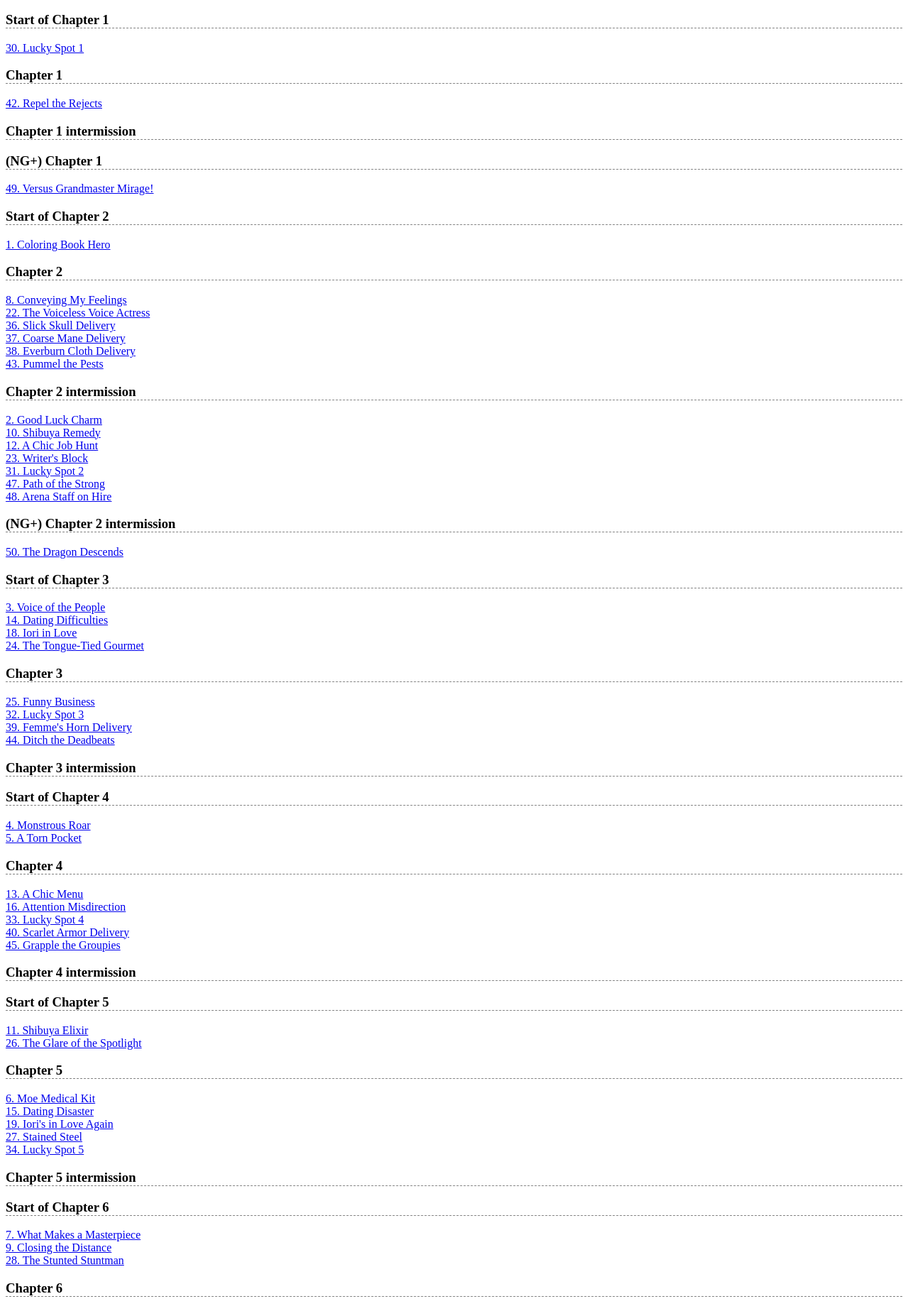
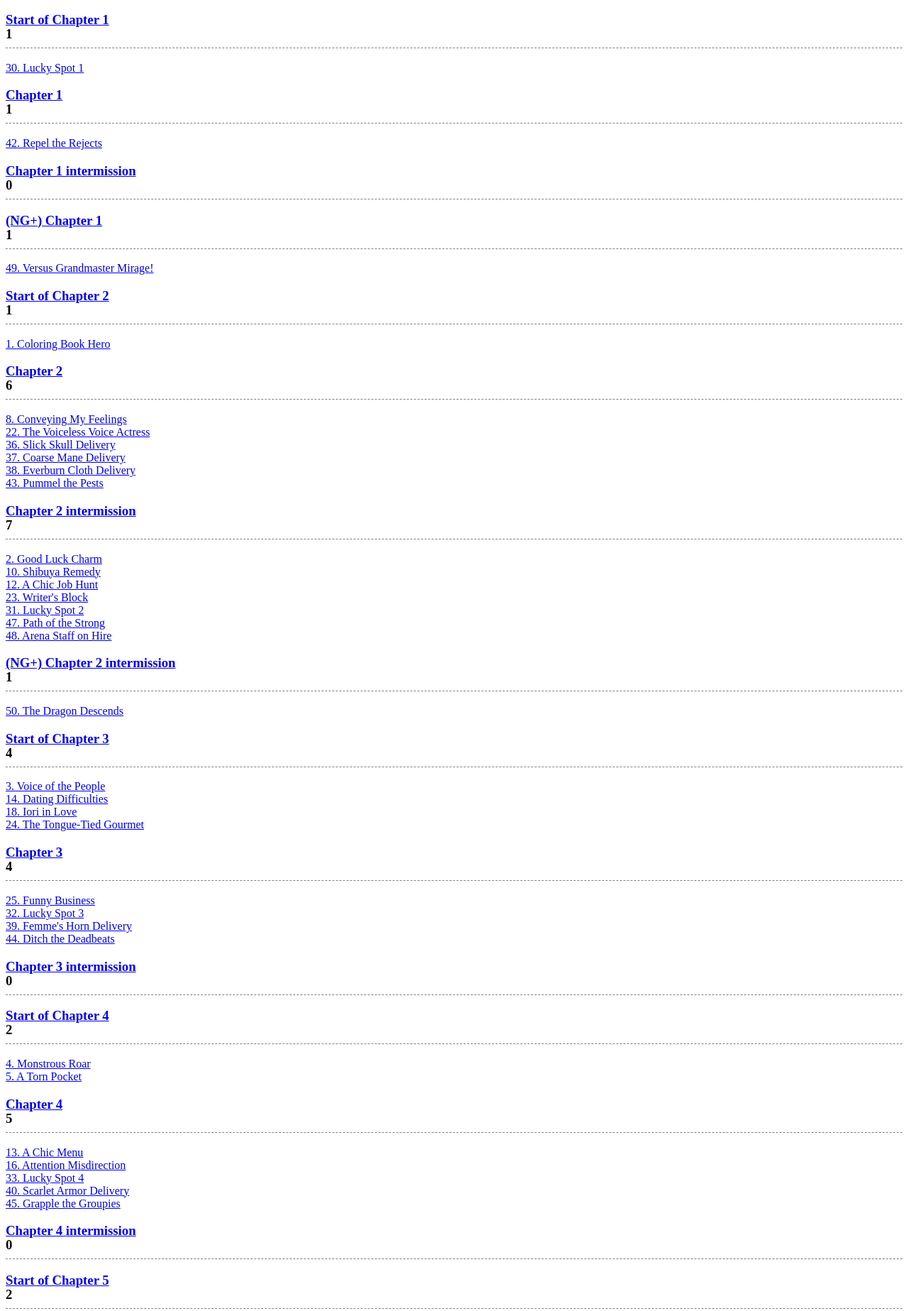
Before and after one commit to Felghana/fe_req, a plain HTML site: page out.html in a window 1280 px wide. Shown: the part 549-2396 px from the top of the page at 71% size. Drawn offline with Linux system fonts and the light colour scheme.

Commit message:
Update out.html

```diff
--- a/out.html
+++ b/out.html
@@ -104,42 +104,72 @@
     There is one play record for completing each request for the first time.  By convention, each request is numbered from 1 to 50, following the order in which the play records appear when viewing them from the Fortuna trophy wall.  (This is not the order in which they are available.)
    </p>
    <div>
-    <h2>
+    <h2 id="by_chapter">
      By Chapter
     </h2>
-    <h3>
+    <h3 class="contents_title" id="start_of_chapter_1">
+     <a href="#start_of_chapter_1">
       Start of Chapter 1
+     </a>
+     <p class="section_counts">
+      1
+     </p>
     </h3>
     <a class="chap_link" href="#30. Lucky Spot 1">
      30. Lucky Spot 1
     </a>
     <br/>
-    <h3>
+    <h3 class="contents_title" id="chapter_1">
+     <a href="#chapter_1">
       Chapter 1
+     </a>
+     <p class="section_counts">
+      1
+     </p>
     </h3>
     <a class="chap_link" href="#42. Repel the Rejects">
      42. Repel the Rejects
     </a>
     <br/>
-    <h3>
+    <h3 class="contents_title" id="chapter_1_intermission">
+     <a href="#chapter_1_intermission">
       Chapter 1 intermission
+     </a>
+     <p class="section_counts">
+      0
+     </p>
     </h3>
-    <h3>
+    <h3 class="contents_title" id="ng_chapter_1">
+     <a href="#ng_chapter_1">
       (NG+) Chapter 1
+     </a>
+     <p class="section_counts">
+      1
+     </p>
     </h3>
     <a class="chap_link" href="#49. Versus Grandmaster Mirage!">
      49. Versus Grandmaster Mirage!
     </a>
     <br/>
-    <h3>
+    <h3 class="contents_title" id="start_of_chapter_2">
+     <a href="#start_of_chapter_2">
       Start of Chapter 2
+     </a>
+     <p class="section_counts">
+      1
+     </p>
     </h3>
     <a class="chap_link" href="#1. Coloring Book Hero">
      1. Coloring Book Hero
     </a>
     <br/>
-    <h3>
+    <h3 class="contents_title" id="chapter_2">
+     <a href="#chapter_2">
       Chapter 2
+     </a>
+     <p class="section_counts">
+      6
+     </p>
     </h3>
     <a class="chap_link" href="#8. Conveying My Feelings">
      8. Conveying My Feelings
@@ -165,8 +195,13 @@
      43. Pummel the Pests
     </a>
     <br/>
-    <h3>
+    <h3 class="contents_title" id="chapter_2_intermission">
+     <a href="#chapter_2_intermission">
       Chapter 2 intermission
+     </a>
+     <p class="section_counts">
+      7
+     </p>
     </h3>
     <a class="chap_link" href="#2. Good Luck Charm">
      2. Good Luck Charm
@@ -196,15 +231,25 @@
      48. Arena Staff on Hire
     </a>
     <br/>
-    <h3>
+    <h3 class="contents_title" id="ng_chapter_2_intermission">
+     <a href="#ng_chapter_2_intermission">
       (NG+) Chapter 2 intermission
+     </a>
+     <p class="section_counts">
+      1
+     </p>
     </h3>
     <a class="chap_link" href="#50. The Dragon Descends">
      50. The Dragon Descends
     </a>
     <br/>
-    <h3>
+    <h3 class="contents_title" id="start_of_chapter_3">
+     <a href="#start_of_chapter_3">
       Start of Chapter 3
+     </a>
+     <p class="section_counts">
+      4
+     </p>
     </h3>
     <a class="chap_link" href="#3. Voice of the People">
      3. Voice of the People
@@ -222,8 +267,13 @@
      24. The Tongue-Tied Gourmet
     </a>
     <br/>
-    <h3>
+    <h3 class="contents_title" id="chapter_3">
+     <a href="#chapter_3">
       Chapter 3
+     </a>
+     <p class="section_counts">
+      4
+     </p>
     </h3>
     <a class="chap_link" href="#25. Funny Business">
      25. Funny Business
@@ -241,11 +291,21 @@
      44. Ditch the Deadbeats
     </a>
     <br/>
-    <h3>
+    <h3 class="contents_title" id="chapter_3_intermission">
+     <a href="#chapter_3_intermission">
       Chapter 3 intermission
+     </a>
+     <p class="section_counts">
+      0
+     </p>
     </h3>
-    <h3>
+    <h3 class="contents_title" id="start_of_chapter_4">
+     <a href="#start_of_chapter_4">
       Start of Chapter 4
+     </a>
+     <p class="section_counts">
+      2
+     </p>
     </h3>
     <a class="chap_link" href="#4. Monstrous Roar">
      4. Monstrous Roar
@@ -255,8 +315,13 @@
      5. A Torn Pocket
     </a>
     <br/>
-    <h3>
+    <h3 class="contents_title" id="chapter_4">
+     <a href="#chapter_4">
       Chapter 4
+     </a>
+     <p class="section_counts">
+      5
+     </p>
     </h3>
     <a class="chap_link" href="#13. A Chic Menu">
      13. A Chic Menu
@@ -278,11 +343,21 @@
      45. Grapple the Groupies
     </a>
     <br/>
-    <h3>
+    <h3 class="contents_title" id="chapter_4_intermission">
+     <a href="#chapter_4_intermission">
       Chapter 4 intermission
+     </a>
+     <p class="section_counts">
+      0
+     </p>
     </h3>
-    <h3>
+    <h3 class="contents_title" id="start_of_chapter_5">
+     <a href="#start_of_chapter_5">
       Start of Chapter 5
+     </a>
+     <p class="section_counts">
+      2
+     </p>
     </h3>
     <a class="chap_link" href="#11. Shibuya Elixir">
      11. Shibuya Elixir
@@ -292,8 +367,13 @@
      26. The Glare of the Spotlight
     </a>
     <br/>
-    <h3>
+    <h3 class="contents_title" id="chapter_5">
+     <a href="#chapter_5">
       Chapter 5
+     </a>
+     <p class="section_counts">
+      5
+     </p>
     </h3>
     <a class="chap_link" href="#6. Moe Medical Kit">
      6. Moe Medical Kit
@@ -315,11 +395,21 @@
      34. Lucky Spot 5
     </a>
     <br/>
-    <h3>
+    <h3 class="contents_title" id="chapter_5_intermission">
+     <a href="#chapter_5_intermission">
       Chapter 5 intermission
+     </a>
+     <p class="section_counts">
+      0
+     </p>
     </h3>
-    <h3>
+    <h3 class="contents_title" id="start_of_chapter_6">
+     <a href="#start_of_chapter_6">
       Start of Chapter 6
+     </a>
+     <p class="section_counts">
+      3
+     </p>
     </h3>
     <a class="chap_link" href="#7. What Makes a Masterpiece">
      7. What Makes a Masterpiece
@@ -333,8 +423,13 @@
      28. The Stunted Stuntman
     </a>
     <br/>
-    <h3>
+    <h3 class="contents_title" id="chapter_6">
+     <a href="#chapter_6">
       Chapter 6
+     </a>
+     <p class="section_counts">
+      8
+     </p>
     </h3>
     <a class="chap_link" href="#17. Concentration Misdirection">
      17. Concentration Misdirection
@@ -367,8 +462,13 @@
     <a class="chap_link" href="#">
     </a>
     <br/>
-    <h3>
+    <h3 class="contents_title" id="chapter_6_intermission">
+     <a href="#chapter_6_intermission">
       Chapter 6 intermission
+     </a>
+     <p class="section_counts">
+      0
+     </p>
     </h3>
    </div>
    <div>
```
Lines whose indentation alone changed are shown as unchanged.
